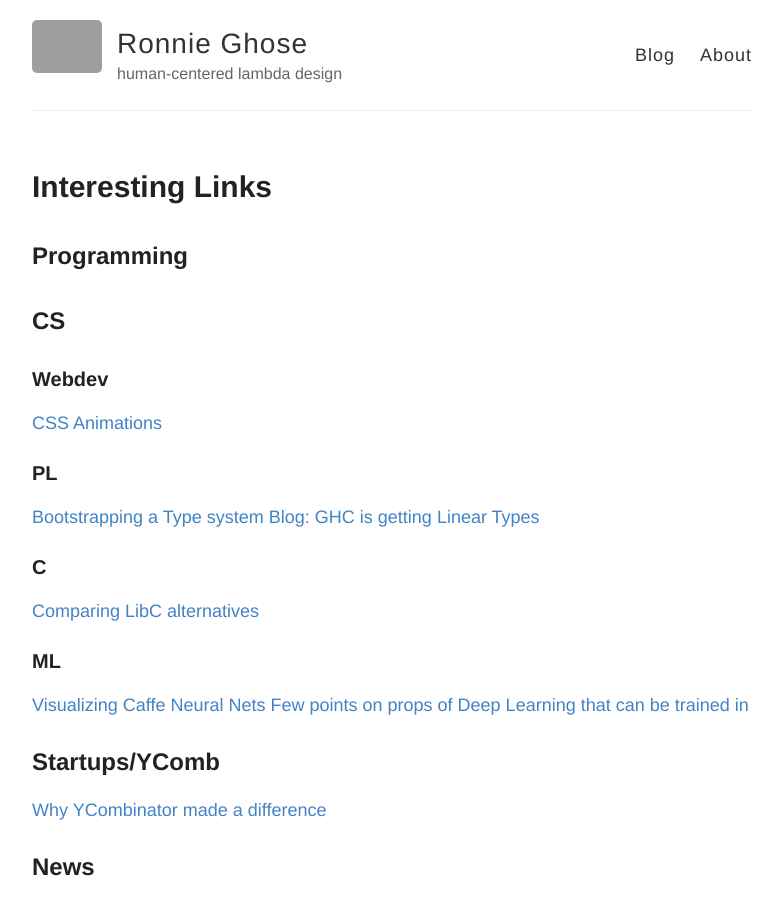
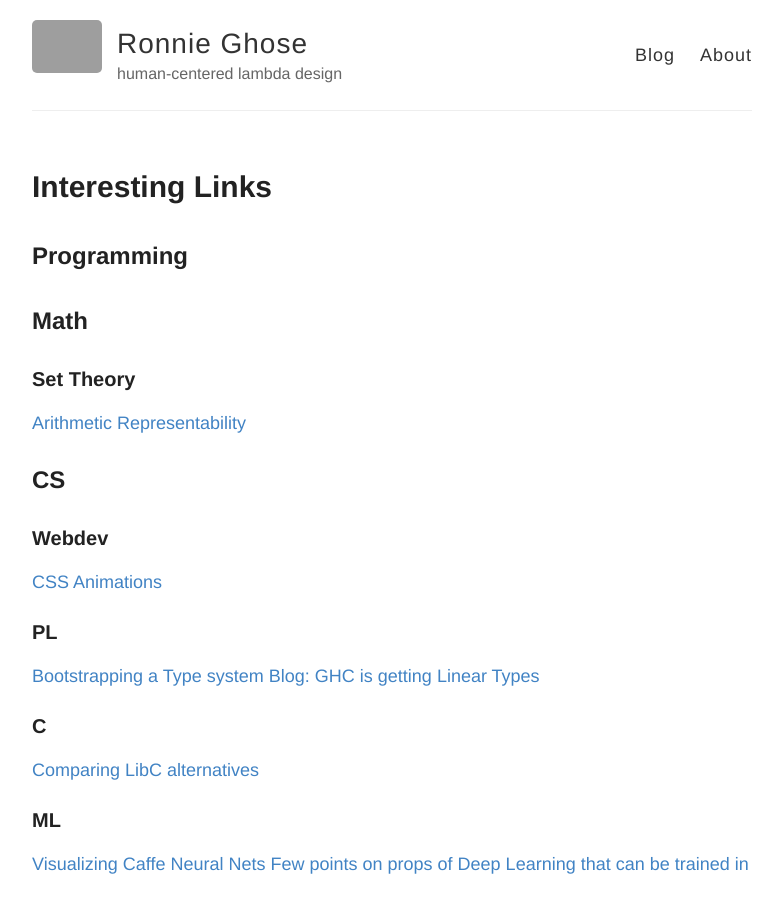
Before and after one commit to RONNCC/ronncc.github, a Jekyll site: the page built from _posts/2016-1-1-InterestingLinks.md, in a window 1280 px wide and 900 px high. Shown: the whole window, without its empty margins (248-1030 px from the left). Built offline with Jekyll 4.4.1, drawn with Linux system fonts in a browser that asks for light colours; comment, search, counter and statistics services are not loaded; grey boxes are pictures that could not be loaded.

Commit message:
Updated 2016-1-1-InterestingLinks.md

```diff
--- a/_posts/2016-1-1-InterestingLinks.md
+++ b/_posts/2016-1-1-InterestingLinks.md
@@ -13,6 +13,11 @@ title: Interesting Links
 ---
 
 ## Programming
+
+## Math
+
+### Set Theory
+[Arithmetic Representability](http://www.cs.cornell.edu/courses/cs4860/2009sp/lec-22.pdf)
 
 ## CS
 
```
